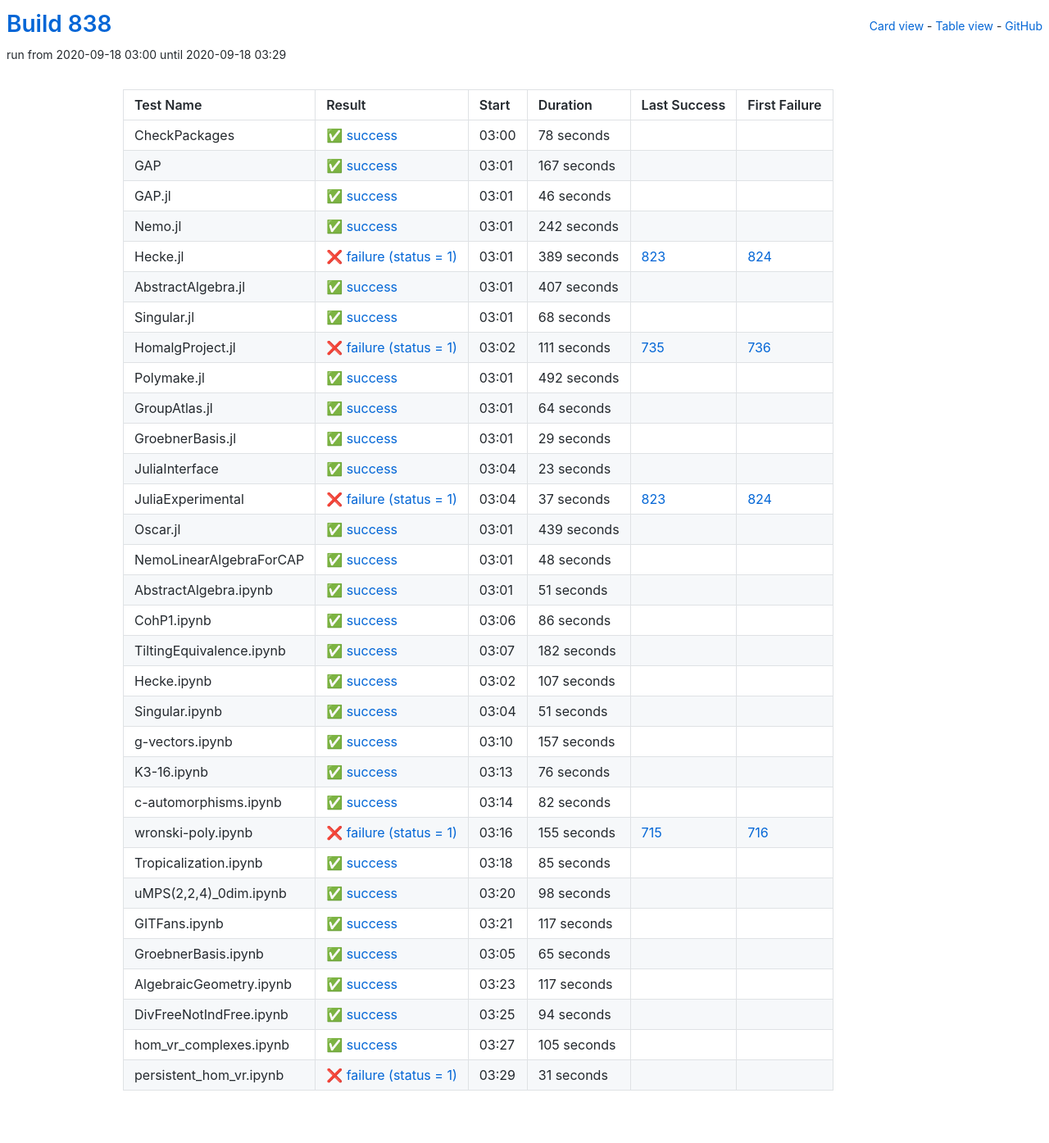
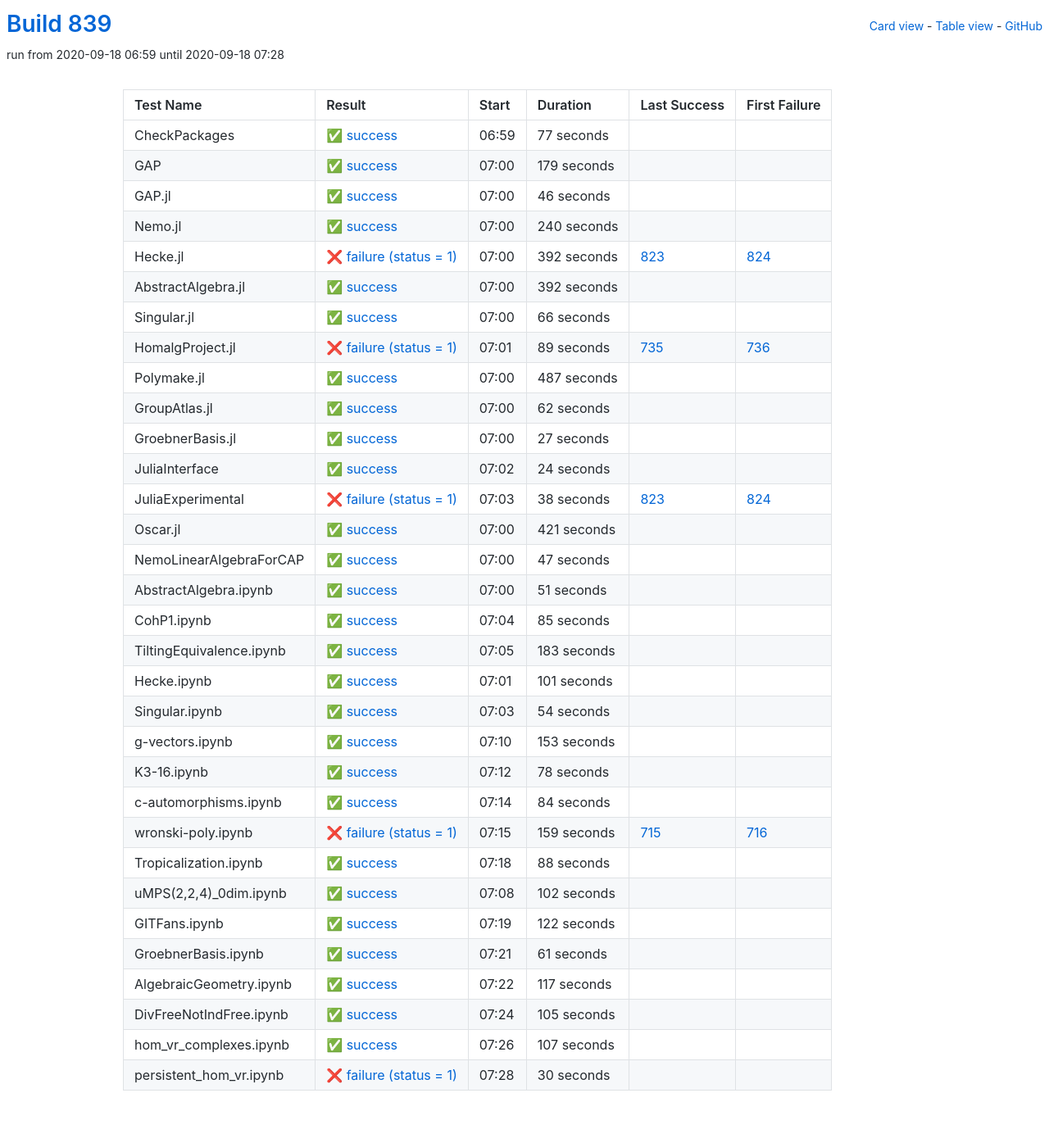
Before and after one commit to oscar-system/oscar-ci-status-stable, a Jekyll site: the page built from table.html, in a window 1280 px wide. Shown: the whole page at 82% size. Built offline with Jekyll 4.4.1, drawn with Linux system fonts in a browser that asks for light colours.

Commit message:
Build #839

```diff
--- a/_data/ci.yml
+++ b/_data/ci.yml
@@ -1,6 +1,6 @@
 ---
-build: 838
-build_url: https://oscarci.mathematik.uni-kl.de/job/oscar-stable/838/
+build: 839
+build_url: https://oscarci.mathematik.uni-kl.de/job/oscar-stable/839/
 job: oscar-stable
 organization: oscar-system
 repo: oscar-ci-status-stable
@@ -8,32 +8,32 @@ repourl: https://github.com/oscar-system/oscar-ci-status-stable
 tests:
 - name: CheckPackages
   id: checkpackages
-  log: https://oscarci.mathematik.uni-kl.de/job/oscar-stable/838/artifact/logs/build-838/CheckPackages.log
-  start: 2020-09-18 03:00
+  log: https://oscarci.mathematik.uni-kl.de/job/oscar-stable/839/artifact/logs/build-839/CheckPackages.log
+  start: 2020-09-18 06:59
   success: true
   exitcode: 0
   status: success
-  duration: 78
+  duration: 77
   last_success: false
   last_success_url:
   first_failure: false
   first_failure_url:
 - name: GAP
   id: gap
-  log: https://oscarci.mathematik.uni-kl.de/job/oscar-stable/838/artifact/logs/build-838/GAP.log
-  start: 2020-09-18 03:01
+  log: https://oscarci.mathematik.uni-kl.de/job/oscar-stable/839/artifact/logs/build-839/GAP.log
+  start: 2020-09-18 07:00
   success: true
   exitcode: 0
   status: success
-  duration: 167
+  duration: 179
   last_success: false
   last_success_url:
   first_failure: false
   first_failure_url:
 - name: GAP.jl
   id: gap-jl
-  log: https://oscarci.mathematik.uni-kl.de/job/oscar-stable/838/artifact/logs/build-838/GAP.jl.log
-  start: 2020-09-18 03:01
+  log: https://oscarci.mathematik.uni-kl.de/job/oscar-stable/839/artifact/logs/build-839/GAP.jl.log
+  start: 2020-09-18 07:00
   success: true
   exitcode: 0
   status: success
@@ -44,152 +44,152 @@ tests:
   first_failure_url:
 - name: Nemo.jl
   id: nemo-jl
-  log: https://oscarci.mathematik.uni-kl.de/job/oscar-stable/838/artifact/logs/build-838/Nemo.jl.log
-  start: 2020-09-18 03:01
+  log: https://oscarci.mathematik.uni-kl.de/job/oscar-stable/839/artifact/logs/build-839/Nemo.jl.log
+  start: 2020-09-18 07:00
   success: true
   exitcode: 0
   status: success
-  duration: 242
+  duration: 240
   last_success: false
   last_success_url:
   first_failure: false
   first_failure_url:
 - name: Hecke.jl
   id: hecke-jl
-  log: https://oscarci.mathematik.uni-kl.de/job/oscar-stable/838/artifact/logs/build-838/Hecke.jl.log
-  start: 2020-09-18 03:01
+  log: https://oscarci.mathematik.uni-kl.de/job/oscar-stable/839/artifact/logs/build-839/Hecke.jl.log
+  start: 2020-09-18 07:00
   success: false
   exitcode: 1
   status: failure
-  duration: 389
+  duration: 392
   last_success: 823
   last_success_url: https://oscarci.mathematik.uni-kl.de/job/oscar-stable/823/
   first_failure: 824
   first_failure_url: https://oscarci.mathematik.uni-kl.de/job/oscar-stable/824/
 - name: AbstractAlgebra.jl
   id: abstractalgebra-jl
-  log: https://oscarci.mathematik.uni-kl.de/job/oscar-stable/838/artifact/logs/build-838/AbstractAlgebra.jl.log
-  start: 2020-09-18 03:01
+  log: https://oscarci.mathematik.uni-kl.de/job/oscar-stable/839/artifact/logs/build-839/AbstractAlgebra.jl.log
+  start: 2020-09-18 07:00
   success: true
   exitcode: 0
   status: success
-  duration: 407
+  duration: 392
   last_success: false
   last_success_url:
   first_failure: false
   first_failure_url:
 - name: Singular.jl
   id: singular-jl
-  log: https://oscarci.mathematik.uni-kl.de/job/oscar-stable/838/artifact/logs/build-838/Singular.jl.log
-  start: 2020-09-18 03:01
+  log: https://oscarci.mathematik.uni-kl.de/job/oscar-stable/839/artifact/logs/build-839/Singular.jl.log
+  start: 2020-09-18 07:00
   success: true
   exitcode: 0
   status: success
-  duration: 68
+  duration: 66
   last_success: false
   last_success_url:
   first_failure: false
   first_failure_url:
 - name: HomalgProject.jl
   id: homalgproject-jl
-  log: https://oscarci.mathematik.uni-kl.de/job/oscar-stable/838/artifact/logs/build-838/HomalgProject.jl.log
-  start: 2020-09-18 03:02
+  log: https://oscarci.mathematik.uni-kl.de/job/oscar-stable/839/artifact/logs/build-839/HomalgProject.jl.log
+  start: 2020-09-18 07:01
   success: false
   exitcode: 1
   status: failure
-  duration: 111
+  duration: 89
   last_success: 735
   last_success_url: https://oscarci.mathematik.uni-kl.de/job/oscar-stable/735/
   first_failure: 736
   first_failure_url: https://oscarci.mathematik.uni-kl.de/job/oscar-stable/736/
 - name: Polymake.jl
   id: polymake-jl
-  log: https://oscarci.mathematik.uni-kl.de/job/oscar-stable/838/artifact/logs/build-838/Polymake.jl.log
-  start: 2020-09-18 03:01
+  log: https://oscarci.mathematik.uni-kl.de/job/oscar-stable/839/artifact/logs/build-839/Polymake.jl.log
+  start: 2020-09-18 07:00
   success: true
   exitcode: 0
   status: success
-  duration: 492
+  duration: 487
   last_success: false
   last_success_url:
   first_failure: false
   first_failure_url:
 - name: GroupAtlas.jl
   id: groupatlas-jl
-  log: https://oscarci.mathematik.uni-kl.de/job/oscar-stable/838/artifact/logs/build-838/GroupAtlas.jl.log
-  start: 2020-09-18 03:01
+  log: https://oscarci.mathematik.uni-kl.de/job/oscar-stable/839/artifact/logs/build-839/GroupAtlas.jl.log
+  start: 2020-09-18 07:00
   success: true
   exitcode: 0
   status: success
-  duration: 64
+  duration: 62
   last_success: false
   last_success_url:
   first_failure: false
   first_failure_url:
 - name: GroebnerBasis.jl
   id: groebnerbasis-jl
-  log: https://oscarci.mathematik.uni-kl.de/job/oscar-stable/838/artifact/logs/build-838/GroebnerBasis.jl.log
-  start: 2020-09-18 03:01
+  log: https://oscarci.mathematik.uni-kl.de/job/oscar-stable/839/artifact/logs/build-839/GroebnerBasis.jl.log
+  start: 2020-09-18 07:00
   success: true
   exitcode: 0
   status: success
-  duration: 29
+  duration: 27
   last_success: false
   last_success_url:
   first_failure: false
   first_failure_url:
 - name: JuliaInterface
   id: juliainterface
-  log: https://oscarci.mathematik.uni-kl.de/job/oscar-stable/838/artifact/logs/build-838/JuliaInterface.log
-  start: 2020-09-18 03:04
+  log: https://oscarci.mathematik.uni-kl.de/job/oscar-stable/839/artifact/logs/build-839/JuliaInterface.log
+  start: 2020-09-18 07:02
   success: true
   exitcode: 0
   status: success
-  duration: 23
+  duration: 24
   last_success: false
   last_success_url:
   first_failure: false
   first_failure_url:
 - name: JuliaExperimental
   id: juliaexperimental
-  log: https://oscarci.mathematik.uni-kl.de/job/oscar-stable/838/artifact/logs/build-838/JuliaExperimental.log
-  start: 2020-09-18 03:04
+  log: https://oscarci.mathematik.uni-kl.de/job/oscar-stable/839/artifact/logs/build-839/JuliaExperimental.log
+  start: 2020-09-18 07:03
   success: false
   exitcode: 1
   status: failure
-  duration: 37
+  duration: 38
   last_success: 823
   last_success_url: https://oscarci.mathematik.uni-kl.de/job/oscar-stable/823/
   first_failure: 824
   first_failure_url: https://oscarci.mathematik.uni-kl.de/job/oscar-stable/824/
 - name: Oscar.jl
   id: oscar-jl
-  log: https://oscarci.mathematik.uni-kl.de/job/oscar-stable/838/artifact/logs/build-838/Oscar.jl.log
-  start: 2020-09-18 03:01
+  log: https://oscarci.mathematik.uni-kl.de/job/oscar-stable/839/artifact/logs/build-839/Oscar.jl.log
+  start: 2020-09-18 07:00
   success: true
   exitcode: 0
   status: success
-  duration: 439
+  duration: 421
   last_success: false
   last_success_url:
   first_failure: false
   first_failure_url:
 - name: NemoLinearAlgebraForCAP
   id: nemolinearalgebraforcap
-  log: https://oscarci.mathematik.uni-kl.de/job/oscar-stable/838/artifact/logs/build-838/NemoLinearAlgebraForCAP.log
-  start: 2020-09-18 03:01
+  log: https://oscarci.mathematik.uni-kl.de/job/oscar-stable/839/artifact/logs/build-839/NemoLinearAlgebraForCAP.log
+  start: 2020-09-18 07:00
   success: true
   exitcode: 0
   status: success
-  duration: 48
+  duration: 47
   last_success: false
   last_success_url:
   first_failure: false
   first_failure_url:
 - name: AbstractAlgebra.ipynb
   id: abstractalgebra-ipynb
-  log: https://oscarci.mathematik.uni-kl.de/job/oscar-stable/838/artifact/logs/build-838/AbstractAlgebra.ipynb.log
-  start: 2020-09-18 03:01
+  log: https://oscarci.mathematik.uni-kl.de/job/oscar-stable/839/artifact/logs/build-839/AbstractAlgebra.ipynb.log
+  start: 2020-09-18 07:00
   success: true
   exitcode: 0
   status: success
@@ -200,104 +200,8 @@ tests:
   first_failure_url:
 - name: CohP1.ipynb
   id: cohp1-ipynb
-  log: https://oscarci.mathematik.uni-kl.de/job/oscar-stable/838/artifact/logs/build-838/CohP1.ipynb.log
-  start: 2020-09-18 03:06
-  success: true
-  exitcode: 0
-  status: success
-  duration: 86
-  last_success: false
-  last_success_url:
-  first_failure: false
-  first_failure_url:
-- name: TiltingEquivalence.ipynb
-  id: tiltingequivalence-ipynb
-  log: https://oscarci.mathematik.uni-kl.de/job/oscar-stable/838/artifact/logs/build-838/TiltingEquivalence.ipynb.log
-  start: 2020-09-18 03:07
-  success: true
-  exitcode: 0
-  status: success
-  duration: 182
-  last_success: false
-  last_success_url:
-  first_failure: false
-  first_failure_url:
-- name: Hecke.ipynb
-  id: hecke-ipynb
-  log: https://oscarci.mathematik.uni-kl.de/job/oscar-stable/838/artifact/logs/build-838/Hecke.ipynb.log
-  start: 2020-09-18 03:02
-  success: true
-  exitcode: 0
-  status: success
-  duration: 107
-  last_success: false
-  last_success_url:
-  first_failure: false
-  first_failure_url:
-- name: Singular.ipynb
-  id: singular-ipynb
-  log: https://oscarci.mathematik.uni-kl.de/job/oscar-stable/838/artifact/logs/build-838/Singular.ipynb.log
-  start: 2020-09-18 03:04
-  success: true
-  exitcode: 0
-  status: success
-  duration: 51
-  last_success: false
-  last_success_url:
-  first_failure: false
-  first_failure_url:
-- name: g-vectors.ipynb
-  id: g-vectors-ipynb
-  log: https://oscarci.mathematik.uni-kl.de/job/oscar-stable/838/artifact/logs/build-838/g-vectors.ipynb.log
-  start: 2020-09-18 03:10
-  success: true
-  exitcode: 0
-  status: success
-  duration: 157
-  last_success: false
-  last_success_url:
-  first_failure: false
-  first_failure_url:
-- name: K3-16.ipynb
-  id: k3-16-ipynb
-  log: https://oscarci.mathematik.uni-kl.de/job/oscar-stable/838/artifact/logs/build-838/K3-16.ipynb.log
-  start: 2020-09-18 03:13
-  success: true
-  exitcode: 0
-  status: success
-  duration: 76
-  last_success: false
-  last_success_url:
-  first_failure: false
-  first_failure_url:
-- name: c-automorphisms.ipynb
-  id: c-automorphisms-ipynb
-  log: https://oscarci.mathematik.uni-kl.de/job/oscar-stable/838/artifact/logs/build-838/c-automorphisms.ipynb.log
-  start: 2020-09-18 03:14
-  success: true
-  exitcode: 0
-  status: success
-  duration: 82
-  last_success: false
-  last_success_url:
-  first_failure: false
-  first_failure_url:
-- name: wronski-poly.ipynb
-  id: wronski-poly-ipynb
-  log: https://oscarci.mathematik.uni-kl.de/job/oscar-stable/838/artifact/logs/build-838/wronski-poly.ipynb.log
-  start: 2020-09-18 03:16
-  success: false
-  exitcode: 1
-  status: failure
-  duration: 155
-  last_success: 715
-  last_success_url: https://oscarci.mathematik.uni-kl.de/job/oscar-stable/715/
-  first_failure: 716
-  first_failure_url: https://oscarci.mathematik.uni-kl.de/job/oscar-stable/716/
-- name: Tropicalization.ipynb
-  id: tropicalization-ipynb
-  log: https://oscarci.mathematik.uni-kl.de/job/oscar-stable/838/artifact/logs/build-838/Tropicalization.ipynb.log
-  start: 2020-09-18 03:18
+  log: https://oscarci.mathematik.uni-kl.de/job/oscar-stable/839/artifact/logs/build-839/CohP1.ipynb.log
+  start: 2020-09-18 07:04
   success: true
   exitcode: 0
   status: success
@@ -306,46 +210,142 @@ tests:
   last_success_url:
   first_failure: false
   first_failure_url:
-- name: uMPS(2,2,4)_0dim.ipynb
-  id: umps-2-2-4-0dim-ipynb
-  log: https://oscarci.mathematik.uni-kl.de/job/oscar-stable/838/artifact/logs/build-838/uMPS-2-2-4-_0dim.ipynb.log
-  start: 2020-09-18 03:20
+- name: TiltingEquivalence.ipynb
+  id: tiltingequivalence-ipynb
+  log: https://oscarci.mathematik.uni-kl.de/job/oscar-stable/839/artifact/logs/build-839/TiltingEquivalence.ipynb.log
+  start: 2020-09-18 07:05
   success: true
   exitcode: 0
   status: success
-  duration: 98
+  duration: 183
+  last_success: false
+  last_success_url:
+  first_failure: false
+  first_failure_url:
+- name: Hecke.ipynb
+  id: hecke-ipynb
+  log: https://oscarci.mathematik.uni-kl.de/job/oscar-stable/839/artifact/logs/build-839/Hecke.ipynb.log
+  start: 2020-09-18 07:01
+  success: true
+  exitcode: 0
+  status: success
+  duration: 101
+  last_success: false
+  last_success_url:
+  first_failure: false
+  first_failure_url:
+- name: Singular.ipynb
+  id: singular-ipynb
+  log: https://oscarci.mathematik.uni-kl.de/job/oscar-stable/839/artifact/logs/build-839/Singular.ipynb.log
+  start: 2020-09-18 07:03
+  success: true
+  exitcode: 0
+  status: success
+  duration: 54
+  last_success: false
+  last_success_url:
+  first_failure: false
+  first_failure_url:
+- name: g-vectors.ipynb
+  id: g-vectors-ipynb
+  log: https://oscarci.mathematik.uni-kl.de/job/oscar-stable/839/artifact/logs/build-839/g-vectors.ipynb.log
+  start: 2020-09-18 07:10
+  success: true
+  exitcode: 0
+  status: success
+  duration: 153
+  last_success: false
+  last_success_url:
+  first_failure: false
+  first_failure_url:
+- name: K3-16.ipynb
+  id: k3-16-ipynb
+  log: https://oscarci.mathematik.uni-kl.de/job/oscar-stable/839/artifact/logs/build-839/K3-16.ipynb.log
+  start: 2020-09-18 07:12
+  success: true
+  exitcode: 0
+  status: success
+  duration: 78
+  last_success: false
+  last_success_url:
+  first_failure: false
+  first_failure_url:
+- name: c-automorphisms.ipynb
+  id: c-automorphisms-ipynb
+  log: https://oscarci.mathematik.uni-kl.de/job/oscar-stable/839/artifact/logs/build-839/c-automorphisms.ipynb.log
+  start: 2020-09-18 07:14
+  success: true
+  exitcode: 0
+  status: success
+  duration: 84
+  last_success: false
+  last_success_url:
+  first_failure: false
+  first_failure_url:
+- name: wronski-poly.ipynb
+  id: wronski-poly-ipynb
+  log: https://oscarci.mathematik.uni-kl.de/job/oscar-stable/839/artifact/logs/build-839/wronski-poly.ipynb.log
+  start: 2020-09-18 07:15
+  success: false
+  exitcode: 1
+  status: failure
+  duration: 159
+  last_success: 715
+  last_success_url: https://oscarci.mathematik.uni-kl.de/job/oscar-stable/715/
+  first_failure: 716
+  first_failure_url: https://oscarci.mathematik.uni-kl.de/job/oscar-stable/716/
+- name: Tropicalization.ipynb
+  id: tropicalization-ipynb
+  log: https://oscarci.mathematik.uni-kl.de/job/oscar-stable/839/artifact/logs/build-839/Tropicalization.ipynb.log
+  start: 2020-09-18 07:18
+  success: true
+  exitcode: 0
+  status: success
+  duration: 88
+  last_success: false
+  last_success_url:
+  first_failure: false
+  first_failure_url:
+- name: uMPS(2,2,4)_0dim.ipynb
+  id: umps-2-2-4-0dim-ipynb
+  log: https://oscarci.mathematik.uni-kl.de/job/oscar-stable/839/artifact/logs/build-839/uMPS-2-2-4-_0dim.ipynb.log
+  start: 2020-09-18 07:08
+  success: true
+  exitcode: 0
+  status: success
+  duration: 102
   last_success: false
   last_success_url:
   first_failure: false
   first_failure_url:
 - name: GITFans.ipynb
   id: gitfans-ipynb
-  log: https://oscarci.mathematik.uni-kl.de/job/oscar-stable/838/artifact/logs/build-838/GITFans.ipynb.log
-  start: 2020-09-18 03:21
+  log: https://oscarci.mathematik.uni-kl.de/job/oscar-stable/839/artifact/logs/build-839/GITFans.ipynb.log
+  start: 2020-09-18 07:19
   success: true
   exitcode: 0
   status: success
-  duration: 117
+  duration: 122
   last_success: false
   last_success_url:
   first_failure: false
   first_failure_url:
 - name: GroebnerBasis.ipynb
   id: groebnerbasis-ipynb
-  log: https://oscarci.mathematik.uni-kl.de/job/oscar-stable/838/artifact/logs/build-838/GroebnerBasis.ipynb.log
-  start: 2020-09-18 03:05
+  log: https://oscarci.mathematik.uni-kl.de/job/oscar-stable/839/artifact/logs/build-839/GroebnerBasis.ipynb.log
+  start: 2020-09-18 07:21
   success: true
   exitcode: 0
   status: success
-  duration: 65
+  duration: 61
   last_success: false
   last_success_url:
   first_failure: false
   first_failure_url:
 - name: AlgebraicGeometry.ipynb
   id: algebraicgeometry-ipynb
-  log: https://oscarci.mathematik.uni-kl.de/job/oscar-stable/838/artifact/logs/build-838/AlgebraicGeometry.ipynb.log
-  start: 2020-09-18 03:23
+  log: https://oscarci.mathematik.uni-kl.de/job/oscar-stable/839/artifact/logs/build-839/AlgebraicGeometry.ipynb.log
+  start: 2020-09-18 07:22
   success: true
   exitcode: 0
   status: success
@@ -356,20 +356,8 @@ tests:
   first_failure_url:
 - name: DivFreeNotIndFree.ipynb
   id: divfreenotindfree-ipynb
-  log: https://oscarci.mathematik.uni-kl.de/job/oscar-stable/838/artifact/logs/build-838/DivFreeNotIndFree.ipynb.log
-  start: 2020-09-18 03:25
-  success: true
-  exitcode: 0
-  status: success
-  duration: 94
-  last_success: false
-  last_success_url:
-  first_failure: false
-  first_failure_url:
-- name: hom_vr_complexes.ipynb
-  id: hom-vr-complexes-ipynb
-  log: https://oscarci.mathematik.uni-kl.de/job/oscar-stable/838/artifact/logs/build-838/hom_vr_complexes.ipynb.log
-  start: 2020-09-18 03:27
+  log: https://oscarci.mathematik.uni-kl.de/job/oscar-stable/839/artifact/logs/build-839/DivFreeNotIndFree.ipynb.log
+  start: 2020-09-18 07:24
   success: true
   exitcode: 0
   status: success
@@ -378,15 +366,27 @@ tests:
   last_success_url:
   first_failure: false
   first_failure_url:
-- name: persistent_hom_vr.ipynb
-  id: persistent-hom-vr-ipynb
-  log: https://oscarci.mathematik.uni-kl.de/job/oscar-stable/838/artifact/logs/build-838/persistent_hom_vr.ipynb.log
-  start: 2020-09-18 03:29
-  success: false
-  exitcode: 1
-  status: failure
-  duration: 31
+- name: hom_vr_complexes.ipynb
+  id: hom-vr-complexes-ipynb
+  log: https://oscarci.mathematik.uni-kl.de/job/oscar-stable/839/artifact/logs/build-839/hom_vr_complexes.ipynb.log
+  start: 2020-09-18 07:26
+  success: true
+  exitcode: 0
+  status: success
+  duration: 107
   last_success: false
   last_success_url:
   first_failure: false
   first_failure_url:
+- name: persistent_hom_vr.ipynb
+  id: persistent-hom-vr-ipynb
+  log: https://oscarci.mathematik.uni-kl.de/job/oscar-stable/839/artifact/logs/build-839/persistent_hom_vr.ipynb.log
+  start: 2020-09-18 07:28
+  success: false
+  exitcode: 1
+  status: failure
+  duration: 30
+  last_success: false
+  last_success_url:
+  first_failure: false
+  first_failure_url:
```
Also changed, not shown: README.md.
